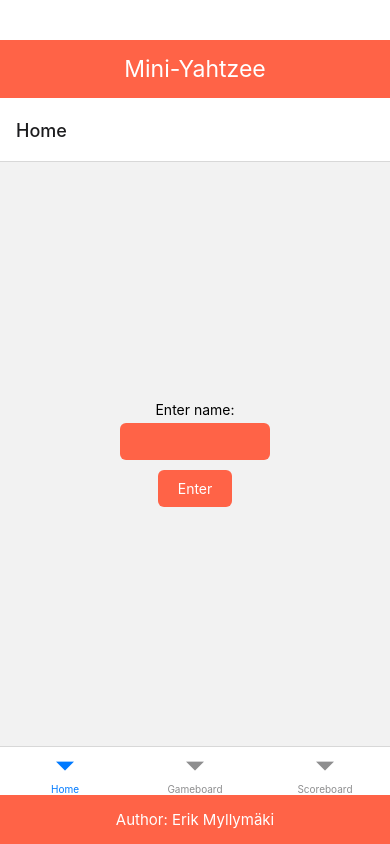
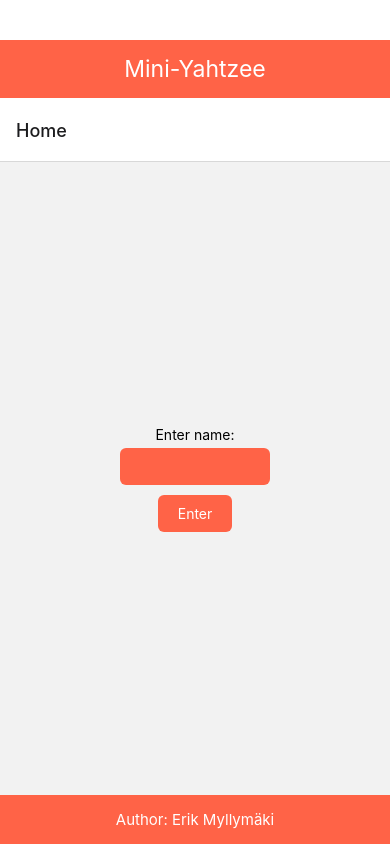
Before and after one commit to ErikMyllymaki/yathzee, a React Native app: screen /Home in a window 390 px wide. Built offline with nearby package versions, Linux system fonts and the light colour scheme.

Commit message:
navtab pois näkyvistä homesta

```diff
--- a/App.js
+++ b/App.js
@@ -17,15 +17,11 @@ export default function App() {
     <NavigationContainer>
       <Header />
       <Tab.Navigator>
-        <Tab.Screen name='Home' component={Home}/>
-        <Tab.Screen name='Gameboard' component={Gameboard}/>
-        <Tab.Screen name='Scoreboard' component={Scoreboard}/>
+        <Tab.Screen name='Home' component={Home} options={{tabBarStyle: {display: 'none'}}}/>
+        <Tab.Screen name='Gameboard' component={Gameboard} options={{tabBarStyle: {backgroundColor: 'tomato'}}}/>
+        <Tab.Screen name='Scoreboard' component={Scoreboard} options={{tabBarStyle: {backgroundColor: 'tomato'}}} />
       </Tab.Navigator>
       <Footer />
     </NavigationContainer>
-    // <View style={Styles.app}>
-    //   <Home />
-    //   {/* <Gameboard /> */}
-    // </View>
   );
 }
--- a/components/Gameboard.js
+++ b/components/Gameboard.js
@@ -11,13 +11,21 @@ import {NBR_OF_DICES,
 
 let board = [];
 
-export default function Gameboard() {
+export default function Gameboard( {route} ) {
+
 
   const [nbrOfThrowsLeft, setNbrOfThrowsLeft] = useState(NBR_OF_THROWS);
   const [status, setStatus] = useState('');
-  const [sum, setSum] = useState(0);
+  const [name, setName] = useState('');
   const [sumsOfNumbers, setSumsOfNumbers] = useState([0,0,0,0,0,0]);
   const [totalPoints, setTotalPoints] = useState(0);
+
+  useEffect(() => {
+    if (name === '' && route.params?.player ) {
+      setName(route.params.player);
+    }
+
+  }, [])
 
 
   const throwDices = () => {
@@ -38,8 +46,8 @@ export default function Gameboard() {
   for (let i = 0; i < NBR_OF_DICES; i++) {
     diceRow.push(
       <Icon
+        key={'dicerow' + i}
         name={board[i]}
-        key={"dicerow" + i}
         size={50}
         color='tomato'
       />
@@ -49,12 +57,11 @@ export default function Gameboard() {
   const numRow = [];
   for (let i = 1; i < 7; i++) {
     numRow.push(
-      <View  style={{justifyContent:'center', alignItems:'center'}}>
+      <View style={{justifyContent:'center', alignItems:'center'}}>
       <Text>{sumsOfNumbers[i - 1]}</Text>
-        <Pressable>
+        <Pressable key={'numrow' + i}>
           <Icon
               name={'numeric-' + [i] + '-circle'}
-              key={"numrow" + i}
               size={32}
               color='tomato'
           />
@@ -74,6 +81,9 @@ export default function Gameboard() {
           Throws left: {nbrOfThrowsLeft}
         </Text>
         <Text style={Styles.info}>
+          Player: {name}
+        </Text>
+        <Text style={Styles.info}>
           {status}
         </Text>
         <Pressable
--- a/components/Home.js
+++ b/components/Home.js
@@ -5,7 +5,7 @@ import Gameboard from './Gameboard';
 import Icon from '@expo/vector-icons/AntDesign'
 
 
-export default function Home() {
+export default function Home( {navigation} ) {
 
     const [name, setName] = useState('');
     const [checkName, setCheckName] = useState(false);
@@ -34,7 +34,7 @@ export default function Home() {
                     <Text style={Styles.info}>Good luck, {name}</Text>
                     <Pressable
                         style={Styles.button}
-                        // onPress={() => setShowRules(false)}
+                        onPress={() => navigation.navigate('Gameboard', {player:name})}
                     >
                         <Text style={Styles.buttonText}>Play</Text>
                     </Pressable>
```
